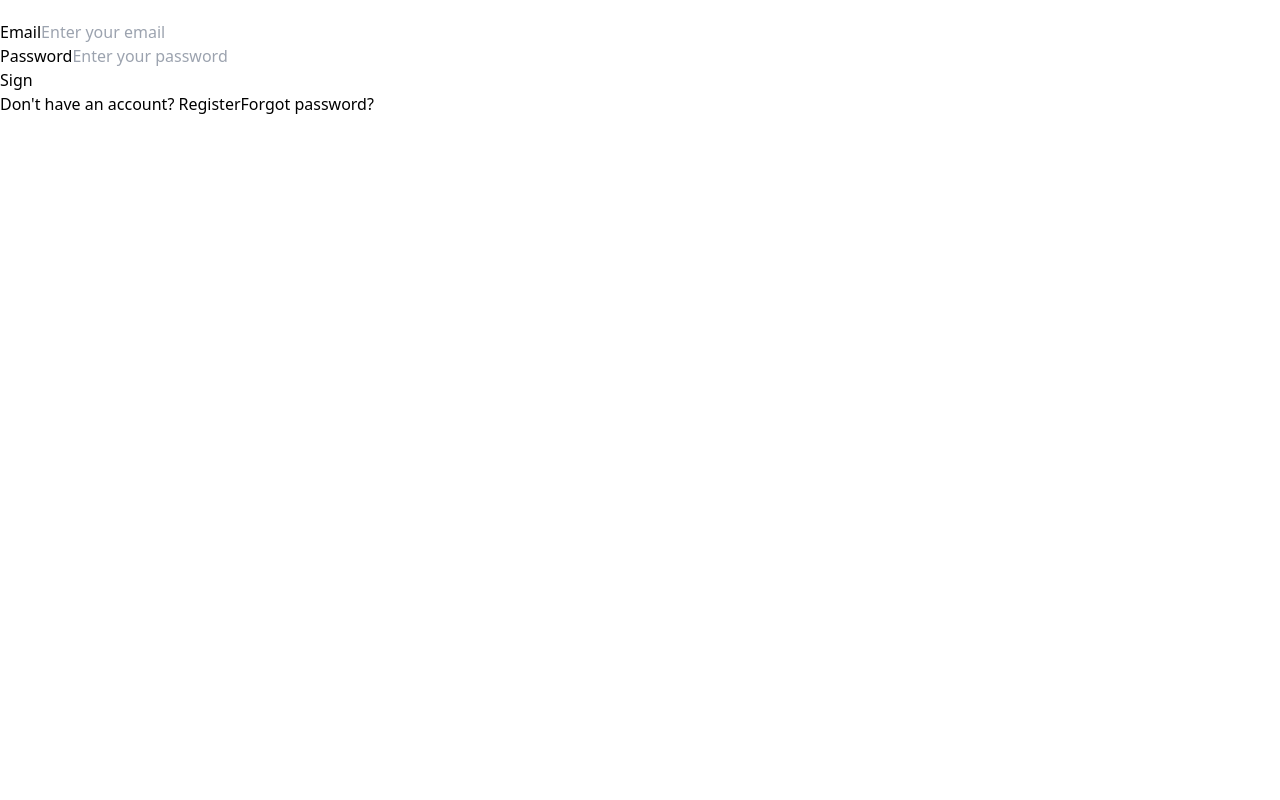
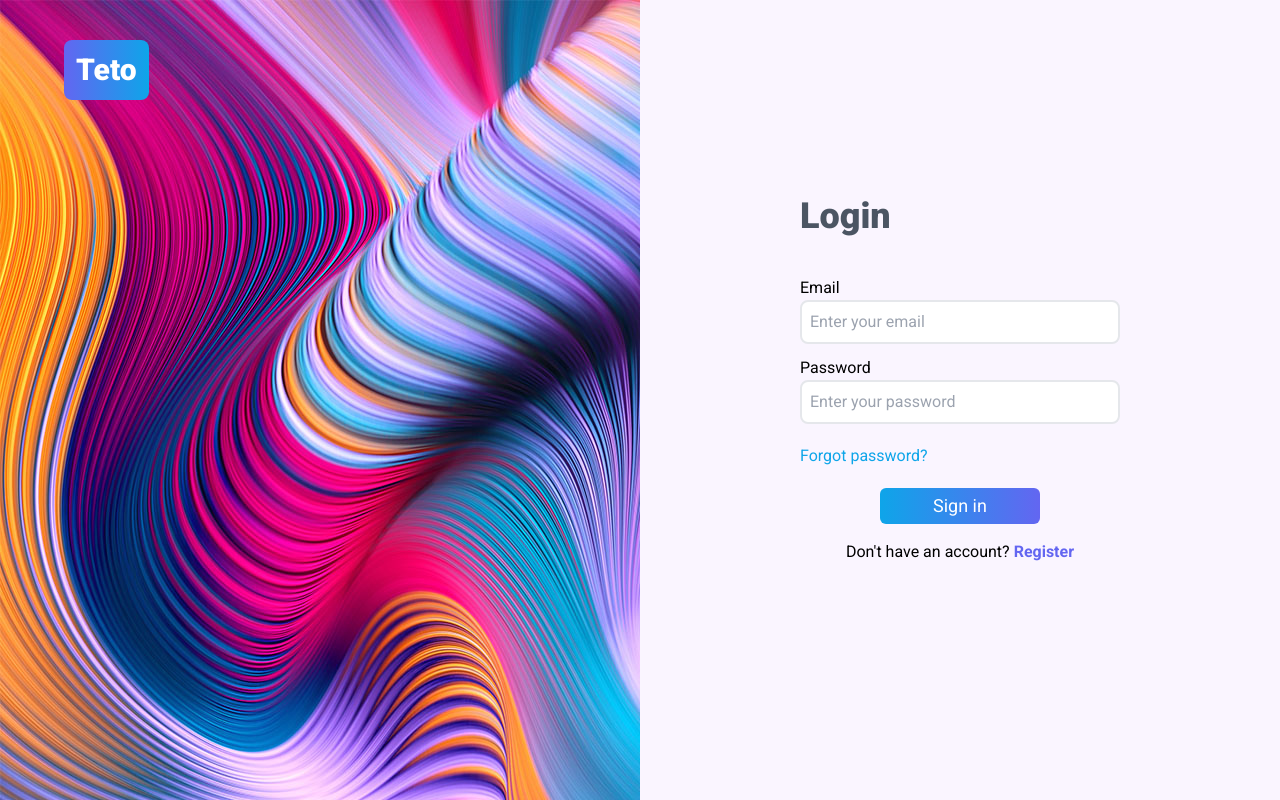
Before and after one commit to JavierAChacon/Teto, a React (Vite) app in the folder frontend/: page / in a window 1280 px wide. Built offline with nearby package versions, Linux system fonts and the light colour scheme.

Commit message:
added styles for login page

```diff
--- a/frontend/src/index.css
+++ b/frontend/src/index.css
@@ -1,3 +1,17 @@
+@import url('https://fonts.googleapis.com/css2?family=Roboto:ital,wght@0,100;0,300;0,400;0,500;0,700;0,900;1,100;1,300;1,400;1,500;1,700;1,900&display=swap');
 @tailwind base;
 @tailwind components;
 @tailwind utilities;
+
+
+body {
+  font-family: 'Roboto', sans-serif;
+}
+
+.loginImage {
+  background-image: url(./assets//images/curved6.jpg);
+}
+
+.logo {
+  @apply w-min rounded-lg bg-gradient-to-r from-indigo-500 to-sky-500 p-3 text-3xl font-extrabold text-white;
+}
--- a/frontend/src/layouts/AuthLayout.jsx
+++ b/frontend/src/layouts/AuthLayout.jsx
@@ -2,7 +2,7 @@ import { Outlet } from 'react-router-dom'
 const AuthLayout = () => {
   return (
     <>
-      <main className='container mx-auto mt-5 md:mt-15'>
+      <main>
         <Outlet />
       </main>
     </>
--- a/frontend/src/pages/ForgotPassword.jsx
+++ b/frontend/src/pages/ForgotPassword.jsx
@@ -1,8 +1,25 @@
-import React from 'react'
+import { Link } from 'react-router-dom'
 
 const ForgotPassword = () => {
   return (
-    <div>ForgotPassword</div>
+    <>
+      <h1>Recover your access and don't loose your projects</h1>
+      <form>
+        <div>
+          <label htmlFor='email'>Email</label>
+          <input id='email' type='email' placeholder='Enter your email' />
+        </div>
+        <input type='submit' value='Send instructions' />
+      </form>
+      <nav>
+        <Link to='/'>
+          Are you already have an account? <span> Sing in</span>
+        </Link>
+        <Link to='register'>
+          Don't have an account? <span>Register</span>
+        </Link>
+      </nav>
+    </>
   )
 }
 
--- a/frontend/src/pages/Login.jsx
+++ b/frontend/src/pages/Login.jsx
@@ -1,31 +1,57 @@
 import { Link } from 'react-router-dom'
+
 const Login = () => {
   return (
-    <>
-      <form>
+    <div className='flex flex-row-reverse'>
+      <div className='flex h-screen sm:h-auto w-full md:w-1/2 md:portrait:w-[95%] flex-col items-center justify-center bg-purple-50'>
+        <h1 className='md:hidden logo absolute top-[5%]'>Teto</h1>
+        <h2 className='relative bottom-10 w-1/2 text-4xl font-extrabold text-gray-600 max-md:text-center md:hidden lg:inline'>
+          Login
+        </h2>
+        <form className='flex md:w-1/2 w-full flex-col gap-y-3 max-md:p-[5%]'>
           <div>
-          <label htmlFor='email'>Email</label>
-          <input id='email' type='email' placeholder='Enter your email' />
+            <label className='block' htmlFor='email'>
+              Email
+            </label>
+            <input
+              className='w-full rounded-lg border-2 p-2'
+              id='email'
+              type='email'
+              placeholder='Enter your email'
+            />
           </div>
           <div>
-          <label htmlFor='password'>Password</label>
+            <label className='block' htmlFor='password'>
+              Password
+            </label>
             <input
+              className='w-full rounded-lg border-2 p-2'
               id='password'
               type='password'
               placeholder='Enter your password'
             />
           </div>
-        <input type='submit' value='Sign' />
+          <Link to='forgot-password' className='mr-auto my-2'>
+            <span className='text-sky-500'>Forgot password?</span>
+          </Link>
+          <input
+            type='submit'
+            value='Sign in'
+            className='mx-auto w-1/2 rounded-md bg-gradient-to-r from-sky-500 to-indigo-500 py-1 text-lg text-white'
+          />
         </form>
-      <nav>
+        <nav className='mt-4'>
           <Link to='register'>
-          Don't have an account? <span>Register</span>
-        </Link>
-        <Link to='forgot-password'>
-          <span>Forgot password?</span>
+            Don't have an account?{' '}
+            <span className='font-bold text-indigo-500'>Register</span>
           </Link>
         </nav>
-    </>
+      </div>
+      <div className='loginImage flex h-screen w-1/2 flex-col items-start justify-center overflow-hidden p-[5%] max-md:hidden'>
+        <h1 className='logo absolute top-[5%]'>Teto</h1>
+        <h2 className='text-9xl font-bold text-white md:hidden xl:text-9xl lg:text-8xl '>Welcome back!</h2>
+      </div>
+    </div>
   )
 }
 
--- a/frontend/tailwind.config.js
+++ b/frontend/tailwind.config.js
@@ -2,7 +2,8 @@
 export default {
   content: ['./src/**/*.{html,js,jsx}'],
   theme: {
-    extend: {}
+    extend: {
+    }
   },
   plugins: []
 }
```
Also changed, not shown: frontend/src/assets/images/curved6.jpg (added). Lines whose indentation alone changed are shown as unchanged.
